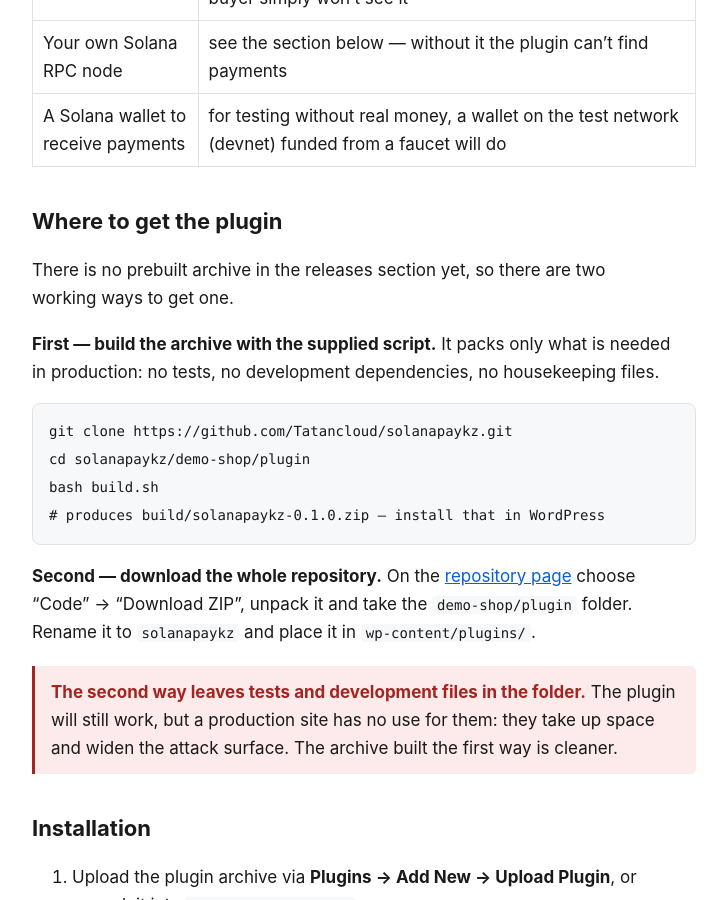
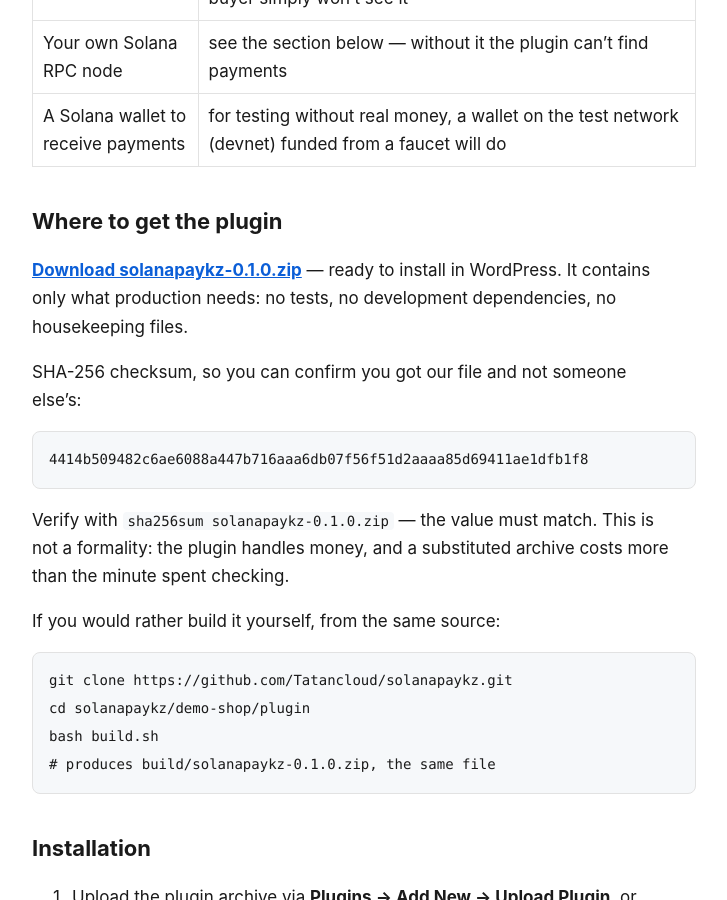
Before and after one commit to Tatancloud/solanapaykz, a Jekyll site: the page built from docs/woocommerce.md, in a window 1280 px wide and 900 px high, scrolled down 1209 px. Shown: the whole window, without its empty margins (276-1003 px from the left). Built offline with Jekyll 4.4.1, drawn with Linux system fonts in a browser that asks for light colours.

Commit message:
docs: готовый архив плагина скачивается одной кнопкой
Архив выложен на сайт документации вместе с контрольной суммой: у плагина
нет места в каталоге WordPress, а продавцу нужна ссылка, а не инструкция по
сборке. Контрольная сумма не для порядка — плагин принимает деньги, и
подменённый архив стоит дороже минуты на проверку.

Убрано предупреждение про лишние файлы: оно относилось к способу «скачать
репозиторий целиком», которого больше нет. Предупреждение, пережившее свой
повод, вводит в заблуждение не хуже отсутствующего.

Метка выпуска v0.1.0 отправлена в GitHub.

Co-Authored-By: Claude Opus 5 (1M context) <noreply@anthropic.com>

````diff
--- a/docs/woocommerce.md
+++ b/docs/woocommerce.md
@@ -37,31 +37,28 @@ migration.
 
 ## Where to get the plugin
 
-There is no prebuilt archive in the releases section yet, so there are two
-working ways to get one.
+**[Download solanapaykz-0.1.0.zip](download/solanapaykz-0.1.0.zip)** — ready to
+install in WordPress. It contains only what production needs: no tests, no
+development dependencies, no housekeeping files.
 
-**First — build the archive with the supplied script.** It packs only what is
-needed in production: no tests, no development dependencies, no housekeeping
-files.
+SHA-256 checksum, so you can confirm you got our file and not someone else's:
+
+```
+4414b509482c6ae6088a447b716aaa6db07f56f51d2aaaa85d69411ae1dfb1f8
+```
+
+Verify with `sha256sum solanapaykz-0.1.0.zip` — the value must match. This is
+not a formality: the plugin handles money, and a substituted archive costs
+more than the minute spent checking.
+
+If you would rather build it yourself, from the same source:
 
 ```bash
 git clone https://github.com/Tatancloud/solanapaykz.git
 cd solanapaykz/demo-shop/plugin
 bash build.sh
-# produces build/solanapaykz-0.1.0.zip — install that in WordPress
+# produces build/solanapaykz-0.1.0.zip, the same file
 ```
-
-**Second — download the whole repository.** On the
-[repository page](https://github.com/Tatancloud/solanapaykz) choose
-"Code" → "Download ZIP", unpack it and take the `demo-shop/plugin` folder.
-Rename it to `solanapaykz` and place it in `wp-content/plugins/`.
-
-<div class="важно">
-<strong>The second way leaves tests and development files in the folder.</strong>
-The plugin will still work, but a production site has no use for them: they
-take up space and widen the attack surface. The archive built the first way is
-cleaner.
-</div>
 
 ## Installation
 
````
Also changed, not shown: docs/ru/woocommerce.md (+15 -16 lines), 2 other files.
